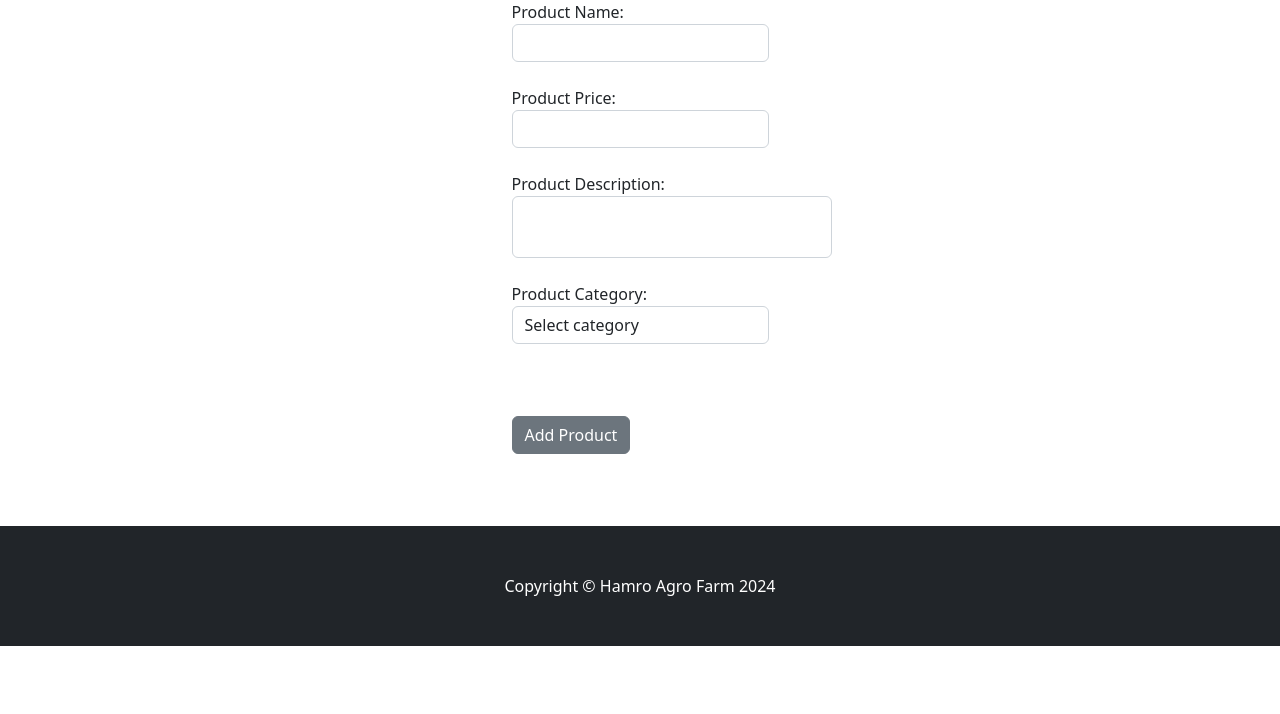
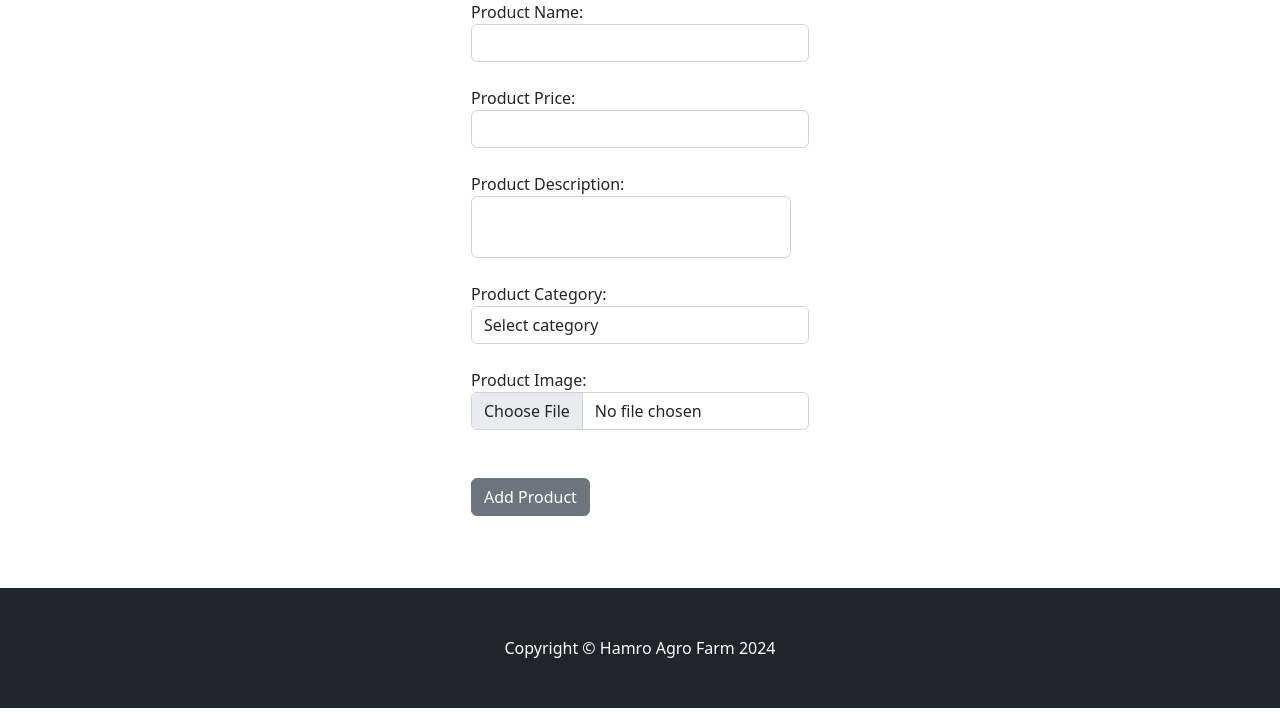
Before and after one commit to ghimiresaroj09/agrofarm, a Django app: page /add_product in a window 1280 px wide. Shown: the part 86-800 px from the top of the page. Run offline with Django 5.2, Linux system fonts and the light colour scheme; data that the repository does not hold is empty; some libraries are stand-ins or nearby versions.

Commit message:
image field added

```diff
--- a/product/models.py
+++ b/product/models.py
@@ -18,7 +18,7 @@ class Product(models.Model):
     price= models.DecimalField(default=0, decimal_places=2, max_digits=10)
     category= models.ForeignKey(Category,on_delete=models.CASCADE, default=1)
     description= models.CharField(max_length=250, default="", blank=True, null=True)
-
+    image= models.ImageField(upload_to='product/')
 
     #add sales
     is_sale= models.BooleanField(default=False)
--- a/product/templates/add_product.html
+++ b/product/templates/add_product.html
@@ -44,7 +44,7 @@
     </div>
     <br />
     <div class="form-group">
-    {% comment %} <label for="image">Product Image:</label>
+    <label for="image">Product Image:</label>
       <input
         type="file"
         class="form-control"
@@ -52,7 +52,7 @@
         required
         id="image"
         accept="image/*"
-      /> {% endcomment %}
+      />
     </div>
     <br />
     <br />
--- a/product/views.py
+++ b/product/views.py
@@ -34,16 +34,17 @@ def category(request, cname):
 
 def add_product(request):
     product=""
-    if request.method == 'POST':
+    if request.method == 'POST' or request.method== "FILES":
         name = request.POST['name']
         price = request.POST['price']
         description = request.POST['description']
         category_id = request.POST['category']
+        image = request.FILES['image']
 
         # Fetch the Category instance
         category = Category.objects.get(id=category_id)
 
-        product = Product.objects.create(name=name, price=price, description=description, category=category)
+        product = Product.objects.create(name=name, price=price, description=description, category=category, image=image)
         product.save()
         messages.success(request, 'Product Added Successfully')
         return redirect('home')
```
